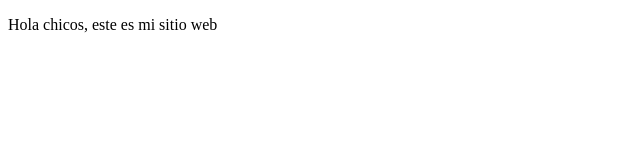
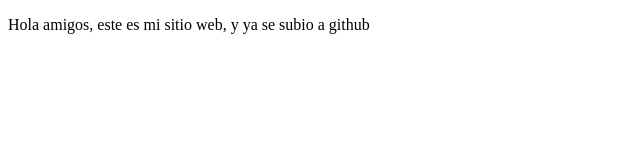
Before and after one commit to yeseniamv/proyectoDemoCursoPrework, a plain HTML site: page index.html in a window 1280 px wide. Shown: the whole page, without its empty margins (0-640 px from the left). Drawn offline with Linux system fonts and the light colour scheme.

Commit message:
cambios agregados al sitio

```diff
--- a/index.html
+++ b/index.html
@@ -8,7 +8,7 @@
 </head>
 <body>
     <p>
-        Hola chicos, este es mi sitio web
+        Hola amigos, este es mi sitio web, y ya se subio a github
     </p>
 </body>
 </html>
```
